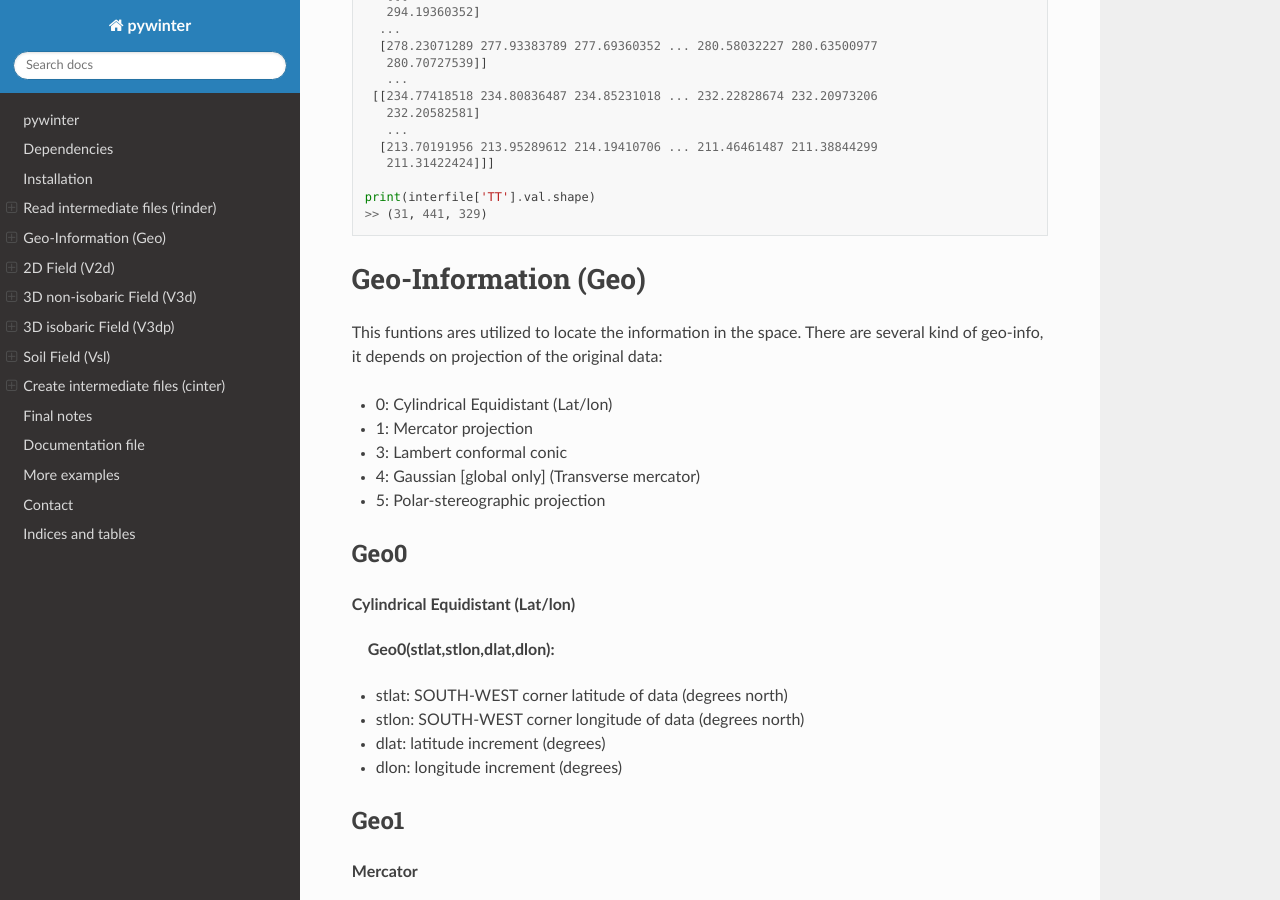
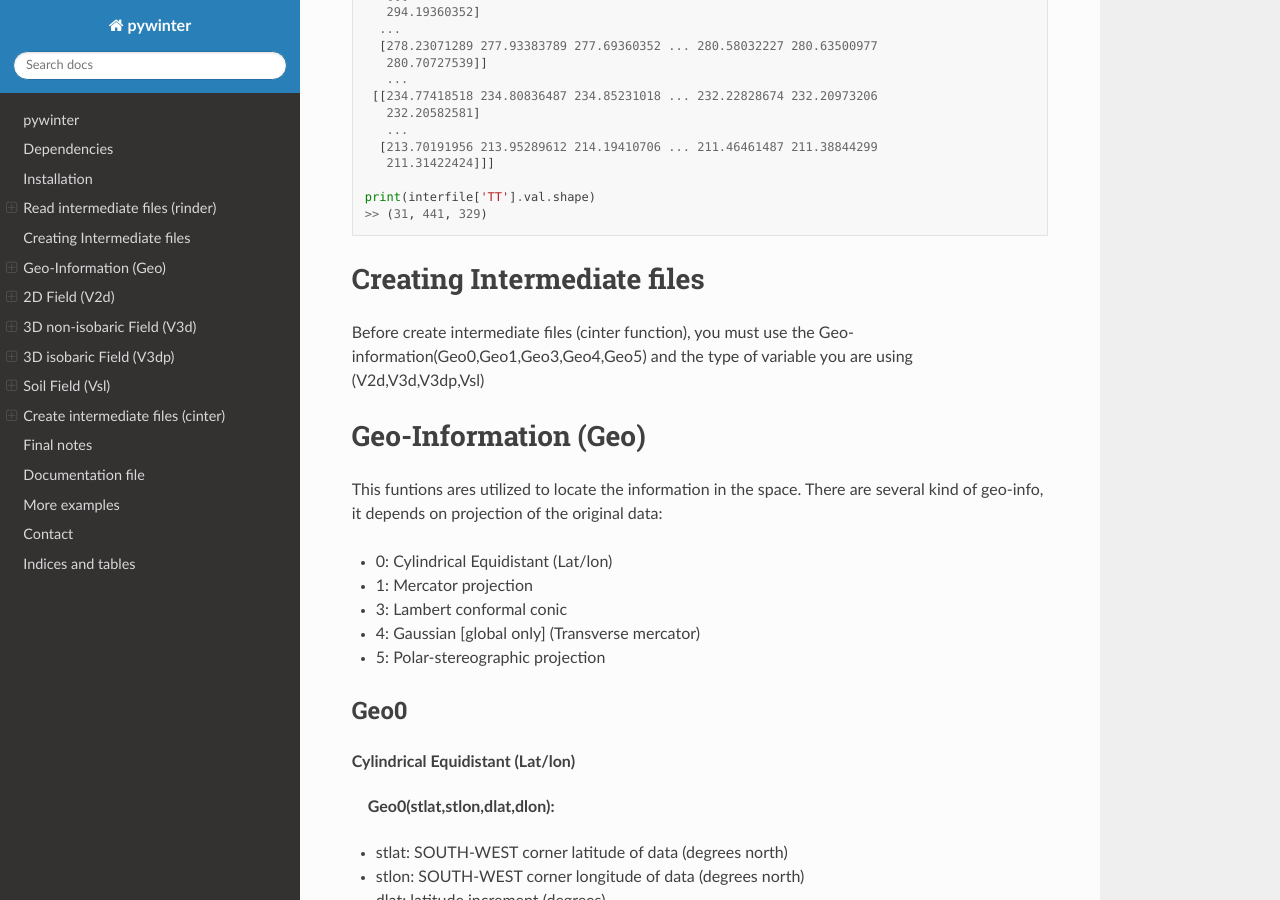
Before and after one commit to dniloash/Pywinter, a Sphinx documentation site: the page built from rtdoc/source/index.rst, in a window 1280 px wide and 900 px high, scrolled down 1550 px. Built offline with Sphinx 7.4.7 and the Read the Docs theme 2.0.0, drawn with Linux system fonts in a browser that asks for light colours.

Commit message:
Update index.rst

```diff
--- a/rtdoc/source/index.rst
+++ b/rtdoc/source/index.rst
@@ -86,6 +86,10 @@ Example
 
 	print(interfile['TT'].val.shape)
 	>> (31, 441, 329)
+
+Creating Intermediate files
+====================================
+Before create intermediate files (cinter function), you must use the Geo-information(Geo0,Geo1,Geo3,Geo4,Geo5) and the type of variable you are using (V2d,V3d,V3dp,Vsl)
 
 Geo-Information (Geo)
 ====================================
```
